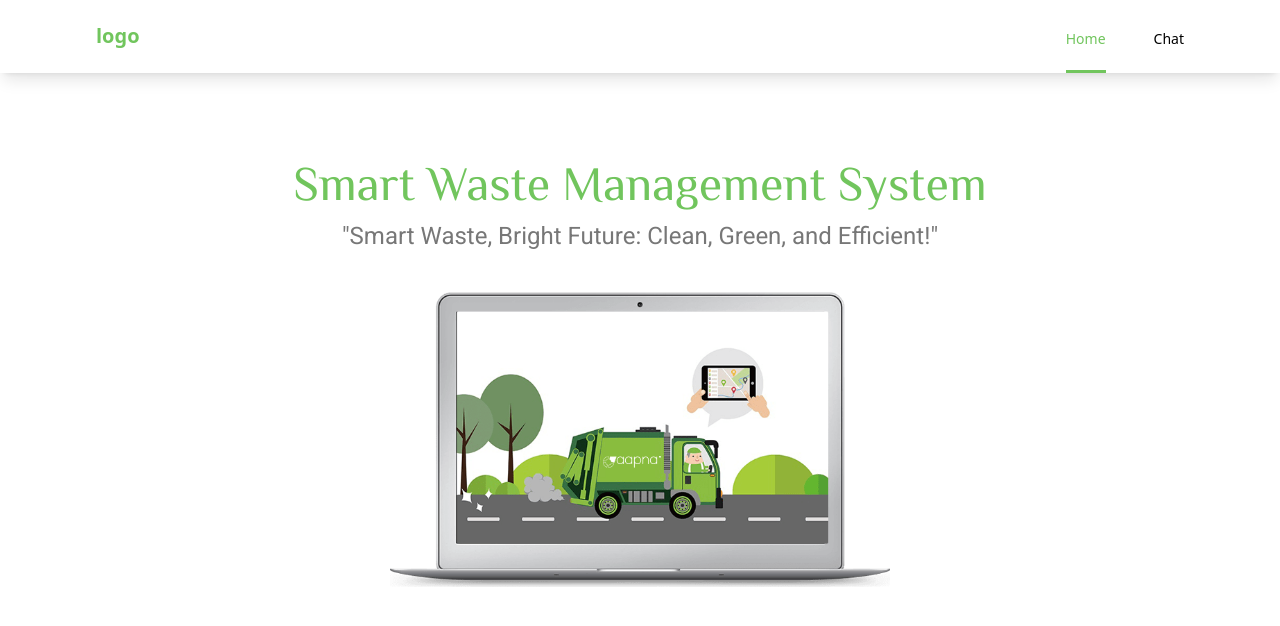
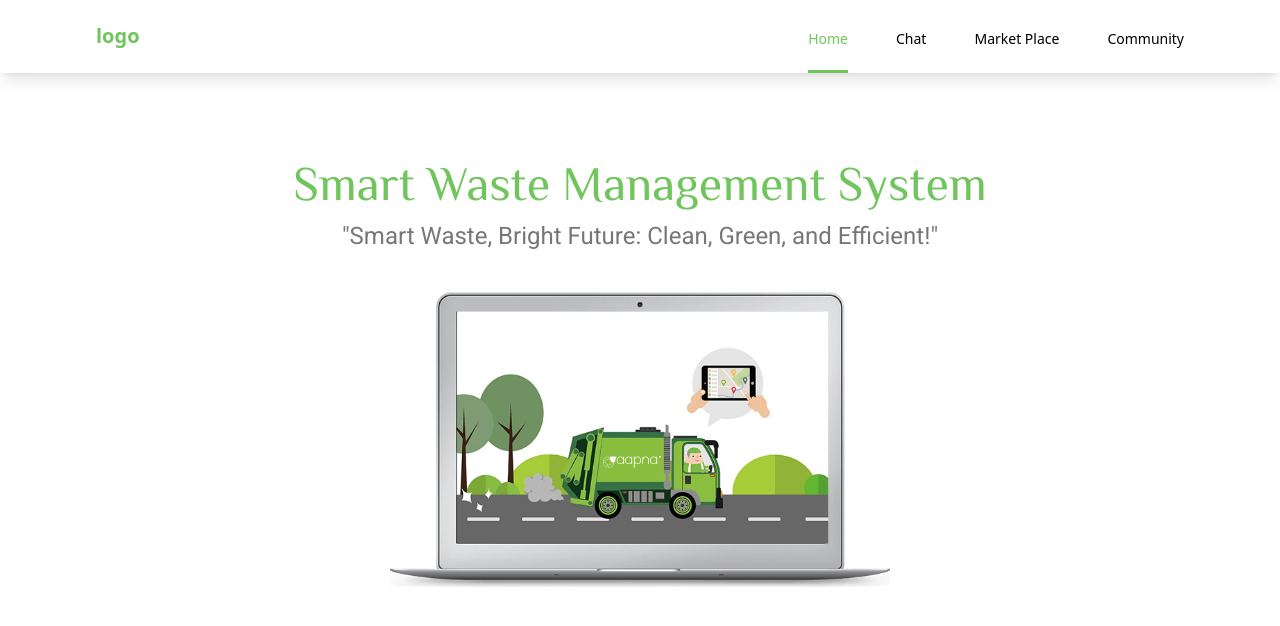
Before and after one commit to ashutoshnautiyal7/smart-waste-management-frontend, a Next.js app: page / in a window 1280 px wide. Shown: the top 626 px of the page. Built offline with nearby package versions, Linux system fonts and the light colour scheme.

Commit message:
nav link

```diff
--- a/components/Navbar/Navbar.jsx
+++ b/components/Navbar/Navbar.jsx
@@ -38,8 +38,8 @@ const Navbar = () => {
   const linkNames = {
     "/": "Home",
     "/chat": "Chat",
-    // "/market-": "Market Place",
-    // "/community": "Community",
+    "/market-place": "Market Place",
+    "/community": "Community",
   };
 
   return (
```
